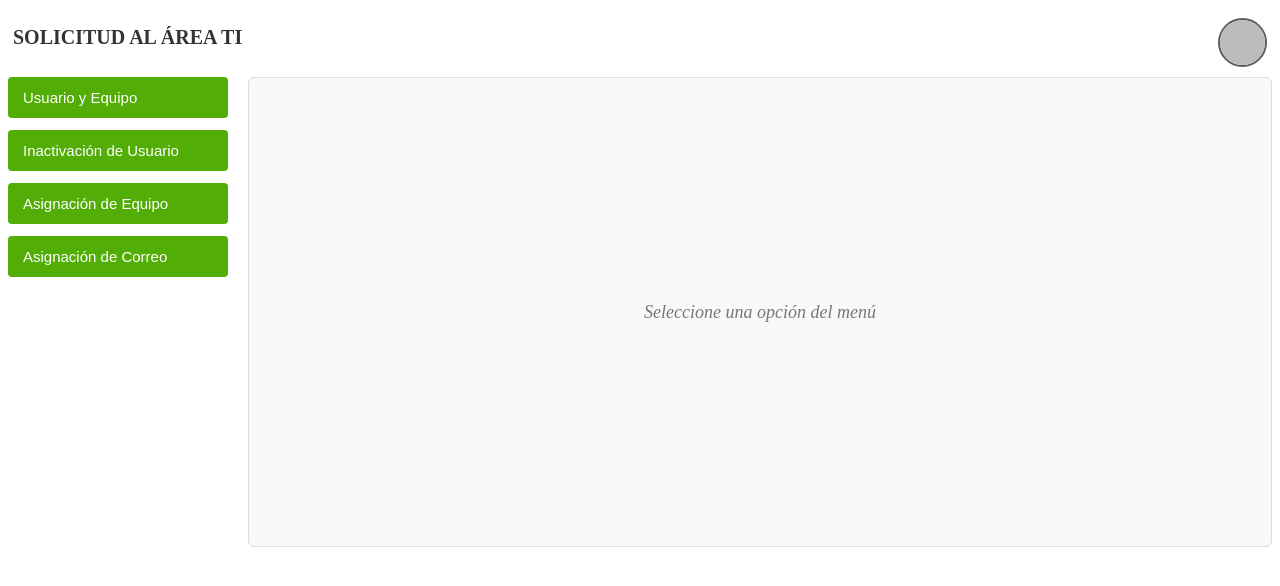
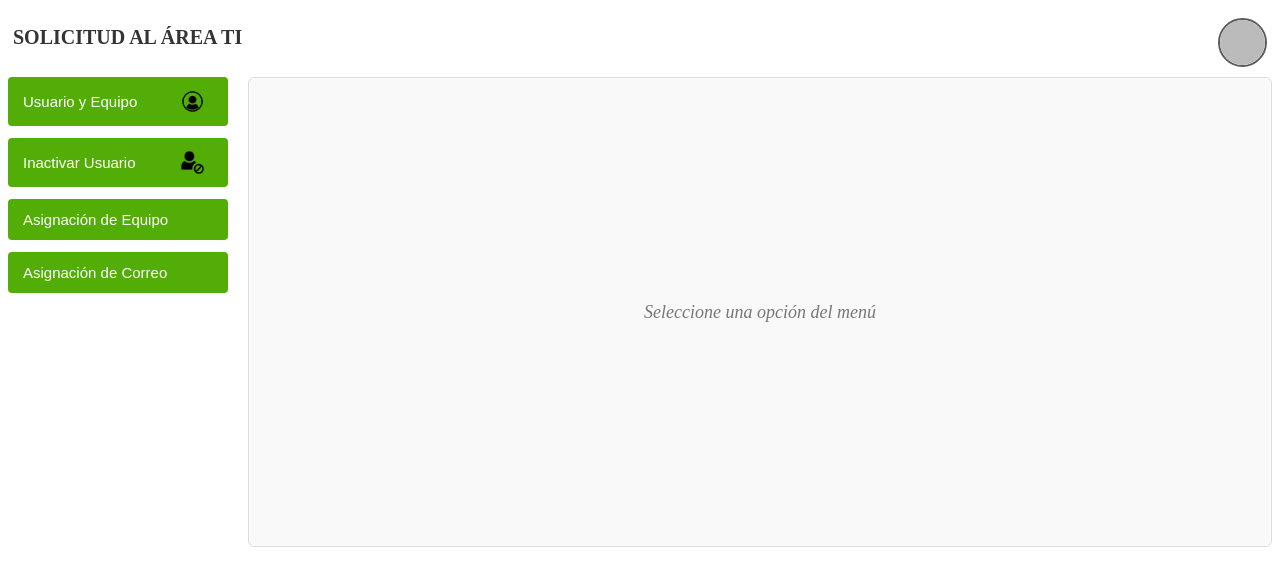
Before and after one commit to CamiloGs-univalle/DesarrolloTI, a React (Vite) app: page /home in a window 1280 px wide. Shown: the top 586 px of the page. Built offline with nearby package versions, Linux system fonts and the light colour scheme; no server answers; sample sign-in values are in the browser's storage.

Commit message:
iconos
agregación de  iconos usuario equipo y inactivar usuario

```diff
--- a/src/components/Home/Home.jsx
+++ b/src/components/Home/Home.jsx
@@ -160,14 +160,39 @@ export default function Home({ user }) {
             <button
               onClick={() => setCurrentView('usuario-equipo')}
               className={currentView === 'usuario-equipo' ? 'active' : ''}
+              style={{
+                display: 'flex',
+                alignItems: 'center',
+                justifyContent: 'space-between',
+                width: '100%', // opcional, para que ocupe todo el ancho disponible
+              }}
             >
               Usuario y Equipo
+              <img
+                src="/public/logo/icono_usuario.png"
+                alt="Icono Usuario"
+                style={{ width: '25px', height: '25px', marginRight: '8px', verticalAlign: 'middle' }}
+              />
+
             </button>
+
             <button
               onClick={() => setCurrentView('inactivacion-usuario')}
               className={currentView === 'inactivacion-usuario' ? 'active' : ''}
+              style={{
+                display: 'flex',
+                alignItems: 'center',
+                justifyContent: 'space-between',
+                width: '100%', // opcional, para que ocupe todo el ancho disponible
+              }}
             >
-              Inactivación de Usuario
+              Inactivar Usuario
+              <img
+                src="/logo/icono-inactivar usuario.png"
+                alt="Icono derecha"
+                style={{ width: '25px', height: '25px', marginRight: '8px', verticalAlign: 'middle' }}
+              />
+
             </button>
             <button
               onClick={() => setCurrentView('asignacion-equipo')}
--- a/src/components/UsuarioEquipo/nuevo_usuario/UsuarioNuevoForm.jsx
+++ b/src/components/UsuarioEquipo/nuevo_usuario/UsuarioNuevoForm.jsx
@@ -27,7 +27,7 @@ export default function UsuarioNuevoForm({ formData, onChange }) {
     name="cedula"
     value={formData.cedula}
     onChange={(e) => {
-      // Elimina todo lo que no sea número y limita a 15 dígitos
+      // Elimina todo lo que no sea número y limita a 12 dígitos
       const valor = e.target.value.replace(/[^0-9]/g, '').slice(0, 12);
       onChange({ target: { name: 'cedula', value: valor } });
     }}
```
Also changed, not shown: public/logo/icono-inactivar usuario.png (added), public/logo/icono_usuario.png (added).
